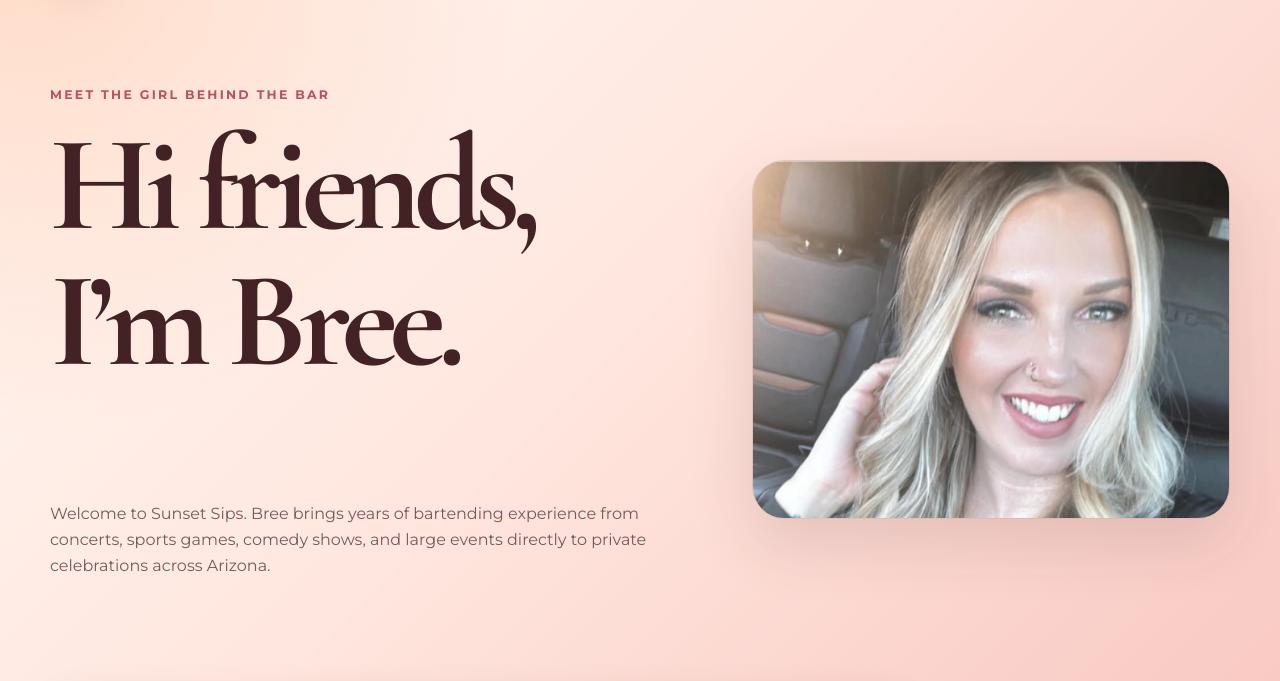
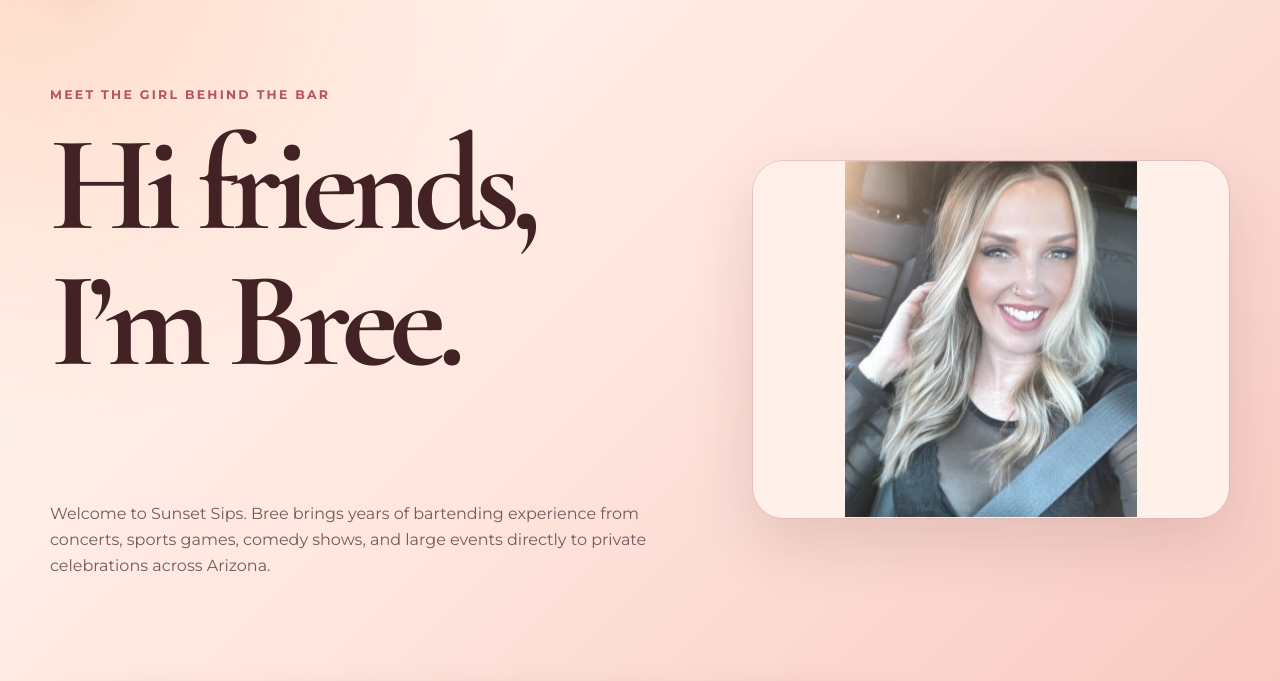
Before and after one commit to SunDevilThor/Sunset_Sips, a plain HTML site: page pages/about.html in a window 1280 px wide. Shown: the part 90-771 px from the top of the page. Drawn offline with nearby package versions, Linux system fonts and the light colour scheme.

Commit message:
Adjusted the Sunset Sips About portrait cropping
Changed the About page Bree portrait to use the reusable contained image treatment so the full portrait is visible instead of being tightly cropped inside the hero image frame.

```diff
--- a/pages/about.html
+++ b/pages/about.html
@@ -61,7 +61,8 @@
           <p>Welcome to Sunset Sips. Bree brings years of bartending experience from concerts, sports games, comedy shows, and large events directly to private celebrations across Arizona.</p>
         </div>
         <div class="page-hero-image reveal-on-scroll">
-        <img class="image-focus-top" src="../assets/images/bree-selfie.jpg" alt="Bree from Sunset Sips">        </div>
+          <img class="image-contain" src="../assets/images/bree-selfie.jpg" alt="Bree from Sunset Sips">
+        </div>
       </section>
 
       <section class="about-story section-shell">
```
